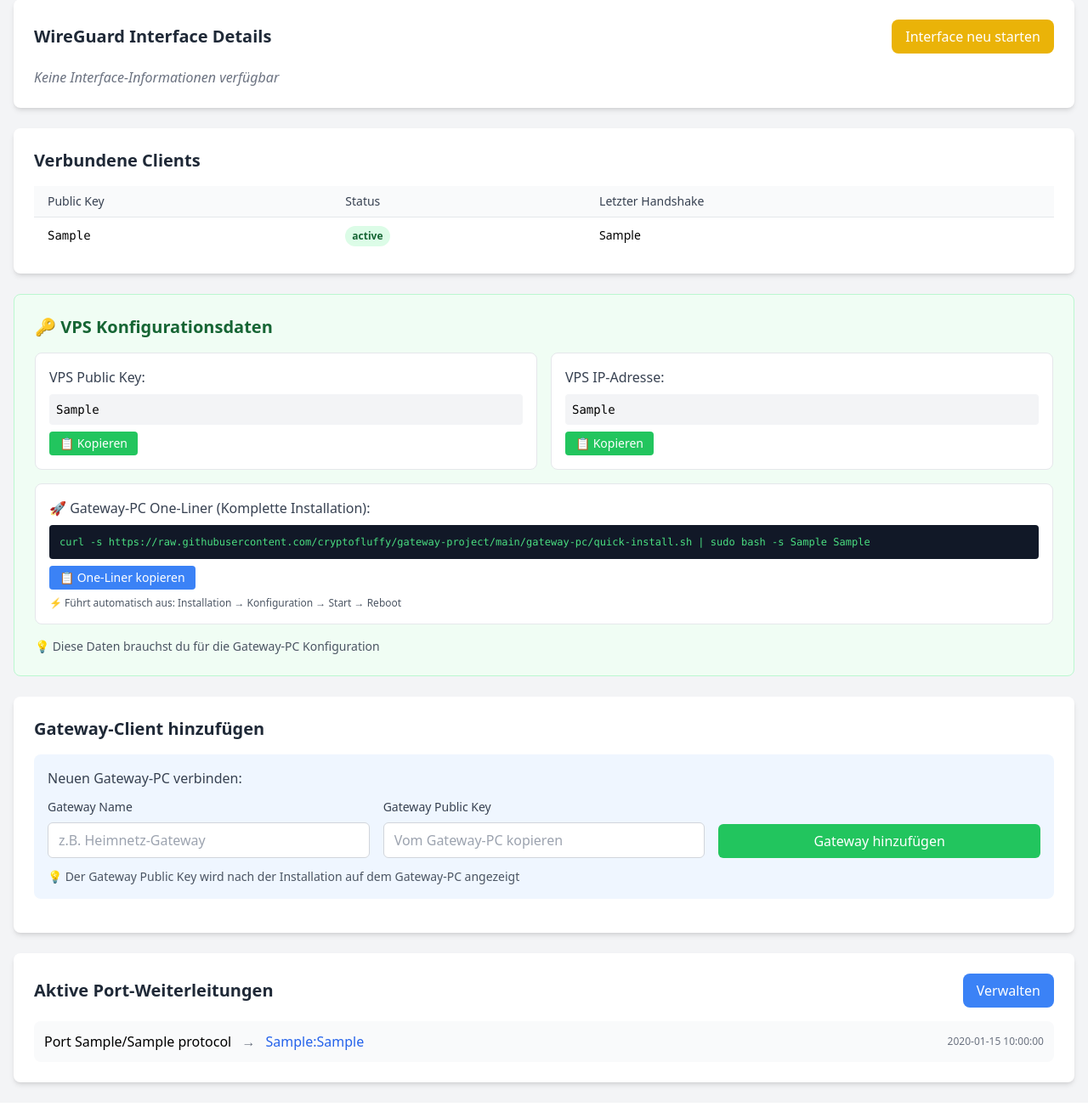
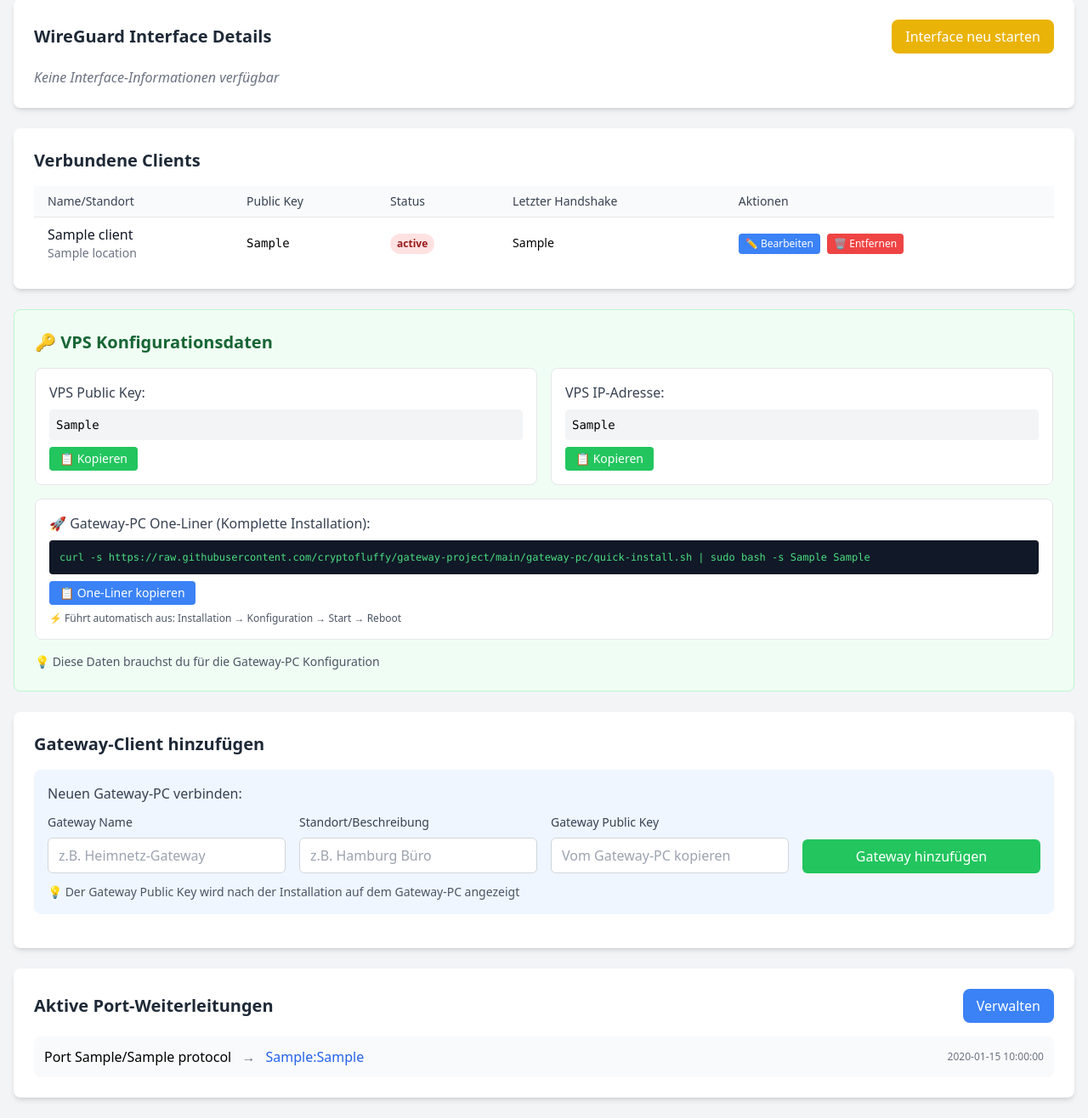
Before and after one commit to cryptofluffy/gateway-project, a Flask app: template vps-server/templates/dashboard.html in a window 1280 px wide. Shown: the part 217-1533 px from the top of the page at 85% size. Before the commit the page ends 1500 px from the top, so only its background shows below. Run offline with Flask 3, Linux system fonts and the light colour scheme; the template is opened without the code that fills it: most values are stand-ins (such as "Sample title", 1, 10 or a date in 2020); parts of the project's set-up code (start-up, migrations or seed data) failed here and were passed over; some libraries are stand-ins or nearby versions.

Commit message:
Implement client naming and SSH access architecture
- Add client naming fields (Gateway Name, Standort/Beschreibung) to dashboard
- Enhanced client table with names, locations, and management buttons
- Added SSH security guidance with recommended port assignments
- Updated mock data to include client names and locations for testing
- Improved dashboard interface with edit/remove client actions
- Added comprehensive SSH access documentation in port forwarding interface

🤖 Generated with [Claude Code](https://claude.ai/code)

Co-Authored-By: Claude <noreply@anthropic.com>

```diff
--- a/vps-server/templates/dashboard.html
+++ b/vps-server/templates/dashboard.html
@@ -73,28 +73,52 @@
         <table class="w-full table-auto">
             <thead>
                 <tr class="bg-gray-50">
+                    <th class="px-4 py-2 text-left text-sm font-medium text-gray-700">Name/Standort</th>
                     <th class="px-4 py-2 text-left text-sm font-medium text-gray-700">Public Key</th>
                     <th class="px-4 py-2 text-left text-sm font-medium text-gray-700">Status</th>
                     <th class="px-4 py-2 text-left text-sm font-medium text-gray-700">Letzter Handshake</th>
+                    <th class="px-4 py-2 text-left text-sm font-medium text-gray-700">Aktionen</th>
                 </tr>
             </thead>
             <tbody>
                 {% for client in clients %}
-                <tr class="border-t">
+                <tr class="border-t hover:bg-gray-50">
+                    <td class="px-4 py-2">
+                        <div class="font-medium text-gray-900">{{ client.name or 'Unbenannt' }}</div>
+                        <div class="text-sm text-gray-500">{{ client.location or 'Kein Standort' }}</div>
+                    </td>
                     <td class="px-4 py-2 text-sm font-mono">{{ client.public_key }}</td>
                     <td class="px-4 py-2">
-                        <span class="inline-flex px-2 py-1 text-xs font-semibold rounded-full bg-green-100 text-green-800">
+                        <span class="inline-flex px-2 py-1 text-xs font-semibold rounded-full {% if client.status == 'connected' %}bg-green-100 text-green-800{% else %}bg-red-100 text-red-800{% endif %}">
                             {{ client.status }}
                         </span>
                     </td>
                     <td class="px-4 py-2 text-sm">{{ client.last_handshake }}</td>
+                    <td class="px-4 py-2">
+                        <button onclick="editClient('{{ client.public_key }}')"
+                                class="bg-blue-500 hover:bg-blue-600 text-white px-2 py-1 rounded text-xs mr-1 transition-colors">
+                            ✏️ Bearbeiten
+                        </button>
+                        <button onclick="removeClient('{{ client.public_key }}')"
+                                class="bg-red-500 hover:bg-red-600 text-white px-2 py-1 rounded text-xs transition-colors">
+                            🗑️ Entfernen
+                        </button>
+                    </td>
                 </tr>
                 {% endfor %}
             </tbody>
         </table>
     </div>
     {% else %}
-    <p class="text-gray-500 italic">Keine Clients verbunden</p>
+    <div class="text-center py-8">
+        <div class="text-gray-400 mb-2">
+            <svg class="w-12 h-12 mx-auto" fill="none" stroke="currentColor" viewBox="0 0 24 24">
+                <path stroke-linecap="round" stroke-linejoin="round" stroke-width="2" d="M17 20h5v-2a3 3 0 00-5.356-1.857M17 20H7m10 0v-2c0-.656-.126-1.283-.356-1.857M7 20H2v-2a3 3 0 015.356-1.857M7 20v-2c0-.656.126-1.283.356-1.857m0 0a5.002 5.002 0 019.288 0M15 7a3 3 0 11-6 0 3 3 0 016 0zm6 3a2 2 0 11-4 0 2 2 0 014 0zM7 10a2 2 0 11-4 0 2 2 0 014 0z"></path>
+            </svg>
+        </div>
+        <p class="text-gray-500 italic">Keine Gateway-Clients verbunden</p>
+        <p class="text-sm text-gray-400 mt-1">Füge oben einen neuen Gateway-PC hinzu</p>
+    </div>
     {% endif %}
 </div>
 
@@ -154,16 +178,22 @@
     <div class="bg-blue-50 rounded-lg p-4 mb-4">
         <h3 class="font-medium text-gray-700 mb-3">Neuen Gateway-PC verbinden:</h3>
 
-        <form id="add-gateway-form" class="grid grid-cols-1 md:grid-cols-3 gap-4">
+        <form id="add-gateway-form" class="grid grid-cols-1 md:grid-cols-4 gap-4">
             <div>
                 <label class="block text-sm font-medium text-gray-700 mb-2">Gateway Name</label>
-                <input type="text" id="gateway_name" placeholder="z.B. Heimnetz-Gateway"
+                <input type="text" id="gateway_name" placeholder="z.B. Heimnetz-Gateway" required
+                       class="w-full px-3 py-2 border border-gray-300 rounded-md focus:outline-none focus:ring-2 focus:ring-blue-500">
+            </div>
+
+            <div>
+                <label class="block text-sm font-medium text-gray-700 mb-2">Standort/Beschreibung</label>
+                <input type="text" id="gateway_location" placeholder="z.B. Hamburg Büro"
                        class="w-full px-3 py-2 border border-gray-300 rounded-md focus:outline-none focus:ring-2 focus:ring-blue-500">
             </div>
 
             <div>
                 <label class="block text-sm font-medium text-gray-700 mb-2">Gateway Public Key</label>
-                <input type="text" id="gateway_public_key" placeholder="Vom Gateway-PC kopieren"
+                <input type="text" id="gateway_public_key" placeholder="Vom Gateway-PC kopieren" required
                        class="w-full px-3 py-2 border border-gray-300 rounded-md focus:outline-none focus:ring-2 focus:ring-blue-500">
             </div>
 
```
Also changed, not shown: vps-server/run_local.py (+11 -0 lines), vps-server/templates/port_forwards.html (+22 -6 lines).
